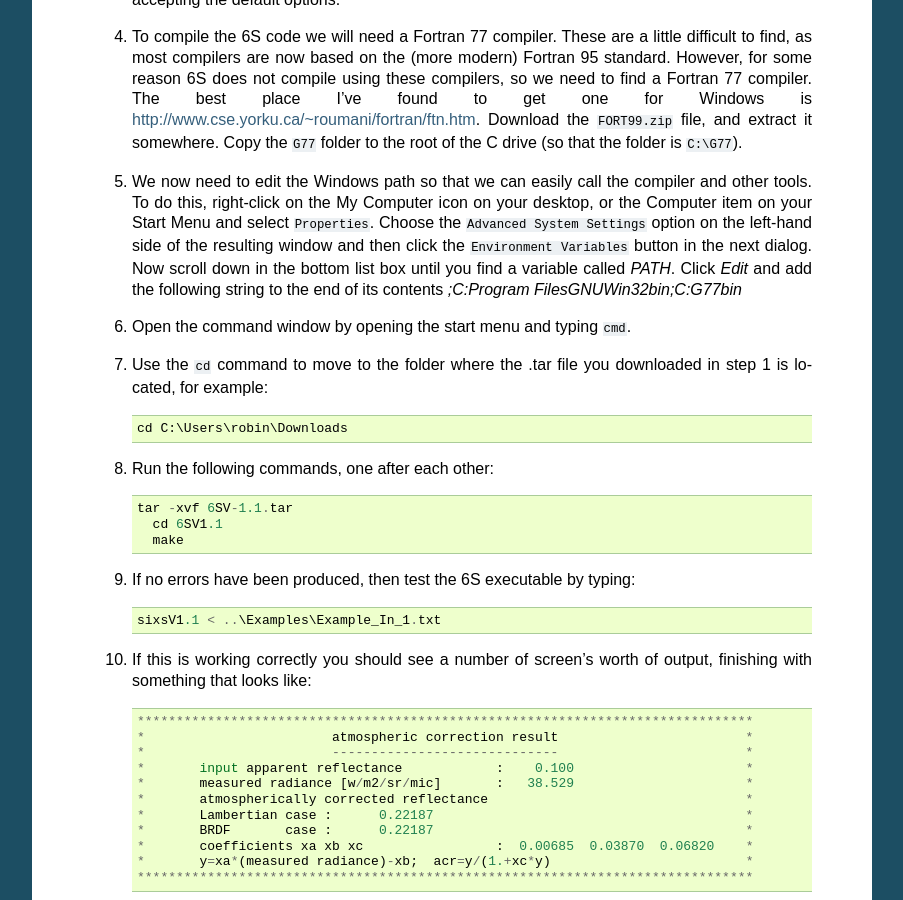
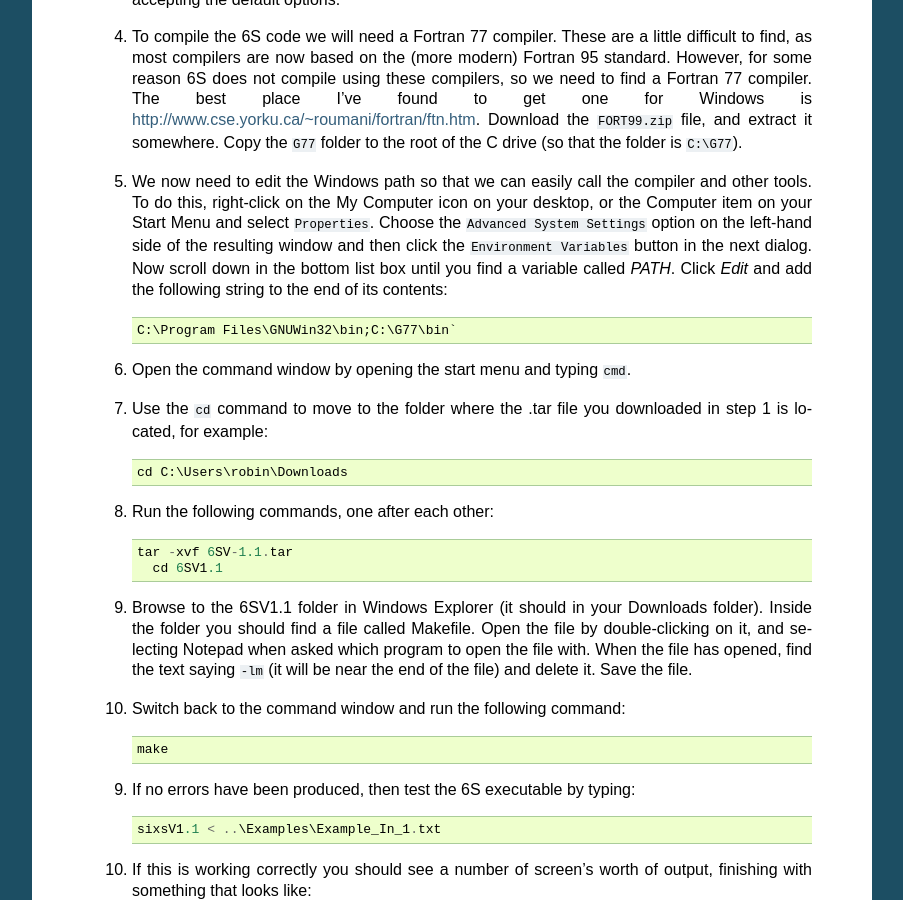
Before and after one commit to robintw/Py6S, a Sphinx documentation site: the page built from doc/source/compilation.rst, in a window 1280 px wide and 900 px high, scrolled down 400 px. Shown: the whole window, without its empty margins (198-1101 px from the left). Built offline with Sphinx 7.4.7, drawn with Linux system fonts in a browser that asks for light colours.

Commit message:
Improved documentation: dealt with indentation for lists, added more details to helpers page.

````diff
--- a/doc/source/compilation.rst
+++ b/doc/source/compilation.rst
@@ -9,7 +9,10 @@ These instructions were written based on testing with Windows 7, but should work
  2. We need to download the ``make`` and ``tar`` tools to allow us to install 6S. The easiest way to get these is through a project called GNUWin32. Go to http://gnuwin32.sourceforge.net/packages.html and choose the setup link next to ``tar` and ```make`` and download the files.
  3. Run the two executable files you just downloaded and work through the setup wizard for each, accepting the default options.
  4. To compile the 6S code we will need a Fortran 77 compiler. These are a little difficult to find, as most compilers are now based on the (more modern) Fortran 95 standard. However, for some reason 6S does not compile using these compilers, so we need to find a Fortran 77 compiler. The best place I've found to get one for Windows is http://www.cse.yorku.ca/~roumani/fortran/ftn.htm. Download the ``FORT99.zip`` file, and extract it somewhere. Copy the ``G77`` folder to the root of the C drive (so that the folder is ``C:\G77``).
- 5. We now need to edit the Windows path so that we can easily call the compiler and other tools. To do this, right-click on the My Computer icon on your desktop, or the Computer item on your Start Menu and select ``Properties``. Choose the ``Advanced System Settings`` option on the left-hand side of the resulting window and then click the ``Environment Variables`` button in the next dialog. Now scroll down in the bottom list box until you find a variable called `PATH`. Click `Edit` and add the following string to the end of its contents `;C:\Program Files\GNUWin32\bin;C:\G77\bin`
+ 5. We now need to edit the Windows path so that we can easily call the compiler and other tools. To do this, right-click on the My Computer icon on your desktop, or the Computer item on your Start Menu and select ``Properties``. Choose the ``Advanced System Settings`` option on the left-hand side of the resulting window and then click the ``Environment Variables`` button in the next dialog. Now scroll down in the bottom list box until you find a variable called `PATH`. Click `Edit` and add the following string to the end of its contents::
+
+      C:\Program Files\GNUWin32\bin;C:\G77\bin`
+
  6. Open the command window by opening the start menu and typing ``cmd``.
  7. Use the ``cd`` command to move to the folder where the .tar file you downloaded in step 1 is located, for example::
 
@@ -19,7 +22,13 @@ These instructions were written based on testing with Windows 7, but should work
 
       tar -xvf 6SV-1.1.tar
     	cd 6SV1.1
-    	make
+
+ #. Browse to the 6SV1.1 folder in Windows Explorer (it should in your Downloads folder). Inside the folder you should find a file called Makefile. Open the file by double-clicking on it, and selecting Notepad when asked which program to open the file with. When the file has opened, find the text saying ``-lm`` (it will be near the end of the file) and delete it. Save the file.
+
+
+ #. Switch back to the command window and run the following command::
+
+      make
 
  9. If no errors have been produced, then test the 6S executable by typing::
 
````
Also changed, not shown: doc/source/helpers.rst (+14 -4 lines), 3 other files.
